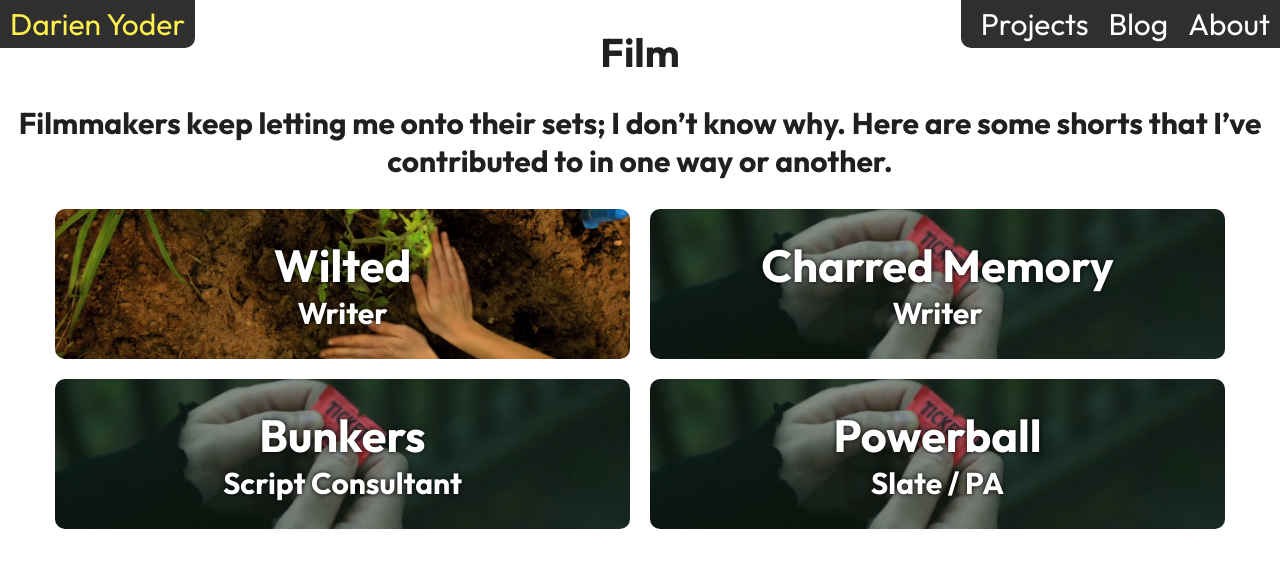
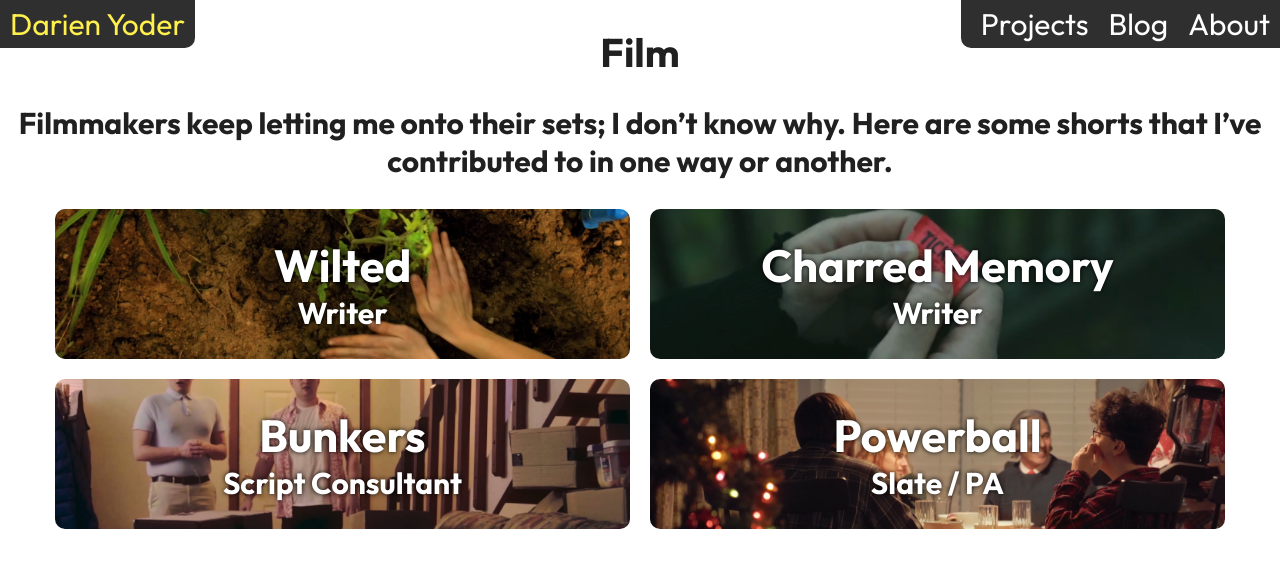
Before and after one commit to darienyoder/darienyoder.github.io, a Jekyll site: the page built from film.md, in a window 1280 px wide. Shown: the top 568 px of the page. Built offline with Jekyll 4.4.1, drawn with Linux system fonts in a browser that asks for light colours.

Commit message:
Film images

```diff
--- a/_data/projects.yml
+++ b/_data/projects.yml
@@ -46,13 +46,13 @@
   subheading: Script Consultant
   type: film
   link: https://vimeo.com/940097793
-  image: /assets/images/headers/charred-memory.png
+  image: /assets/images/headers/bunkers.png
 
 - name: Powerball
   subheading: Slate / PA
   type: film
   link: https://vimeo.com/822537020
-  image: /assets/images/headers/charred-memory.png
+  image: /assets/images/headers/powerball.png
 
 
 
```
Also changed, not shown: assets/images/headers/bunkers.png (added), assets/images/headers/powerball.png (added).
